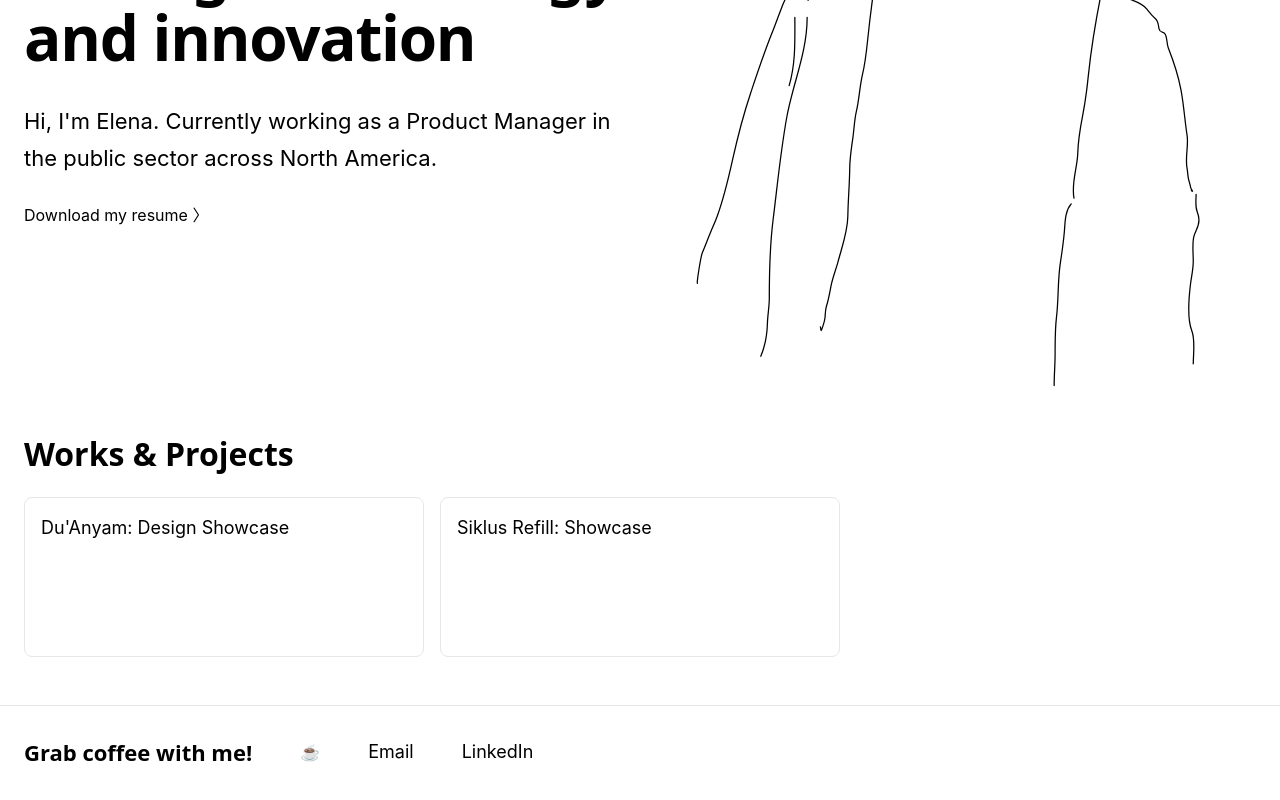
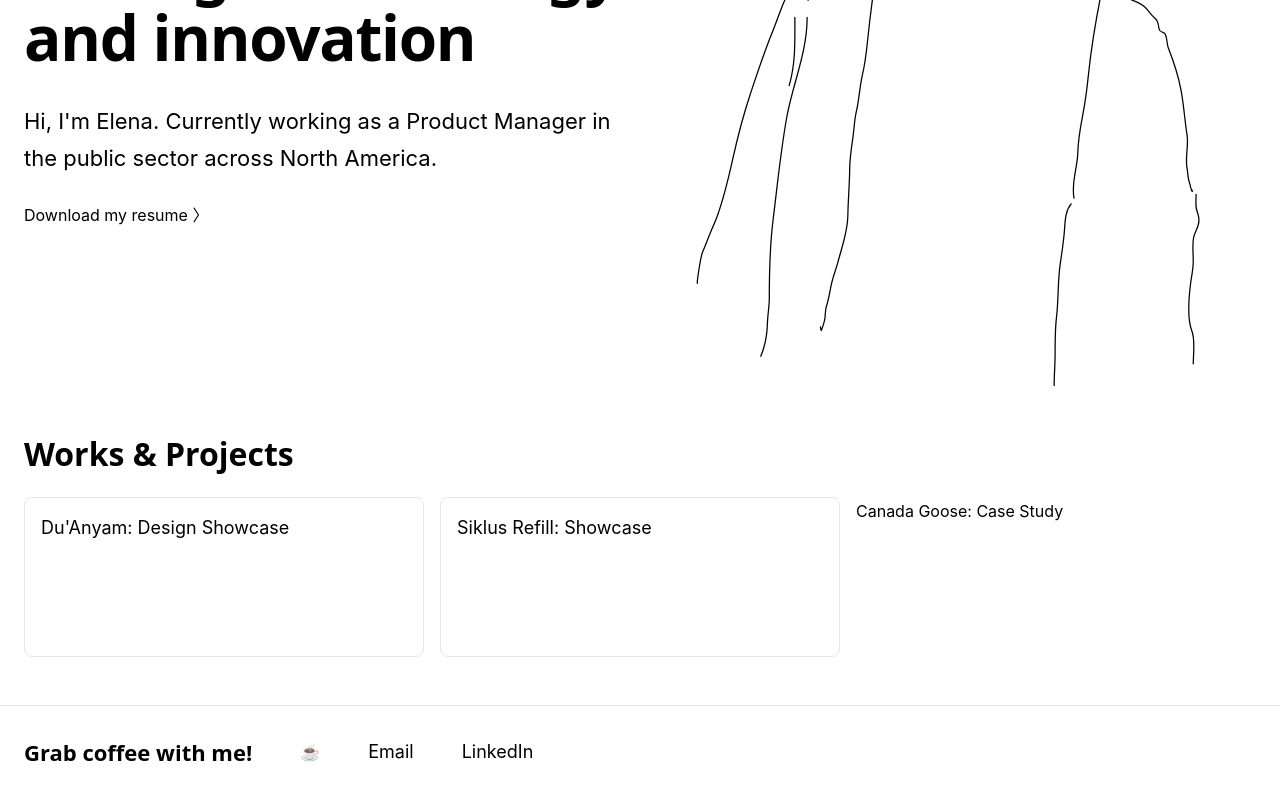
Before and after one commit to isabelaelena/isabelaelena.github.io, a SvelteKit app: page / in a window 1280 px wide. Shown: the part 416-1216 px from the top of the page. Built offline with nearby package versions, Linux system fonts and the light colour scheme.

Commit message:
added new canada goose page

```diff
--- a/src/routes/+page.svelte
+++ b/src/routes/+page.svelte
@@ -39,8 +39,8 @@
       <div class="grid grid-cols-3 gap-4 pt-2 pb-12">
         <a href="/works/duanyam" class="card">Du'Anyam: Design Showcase</a>
         <a href="/works/siklus" class="card">Siklus Refill: Showcase</a>
-        <!-- <a class="card">Canada Goose: Case Study</a>
-        <a class="card">Spotify Case: Study</a> -->
+        <a href="/works/canadagoose">Canada Goose: Case Study</a>
+        <!-- <a class="card">Spotify Case: Study</a> -->
       </div>
   </div>
 </section>
--- /dev/null
+++ b/src/routes/works/canadagoose/+page.svelte
@@ -0,0 +1,3 @@
+<main>
+<iframe src="https://western-dew-676.notion.site/ebd/25468aef2701802993e7cf3f3b89e152" width="100%" height="600" frameborder="0" allowfullscreen />
+</main>
```
